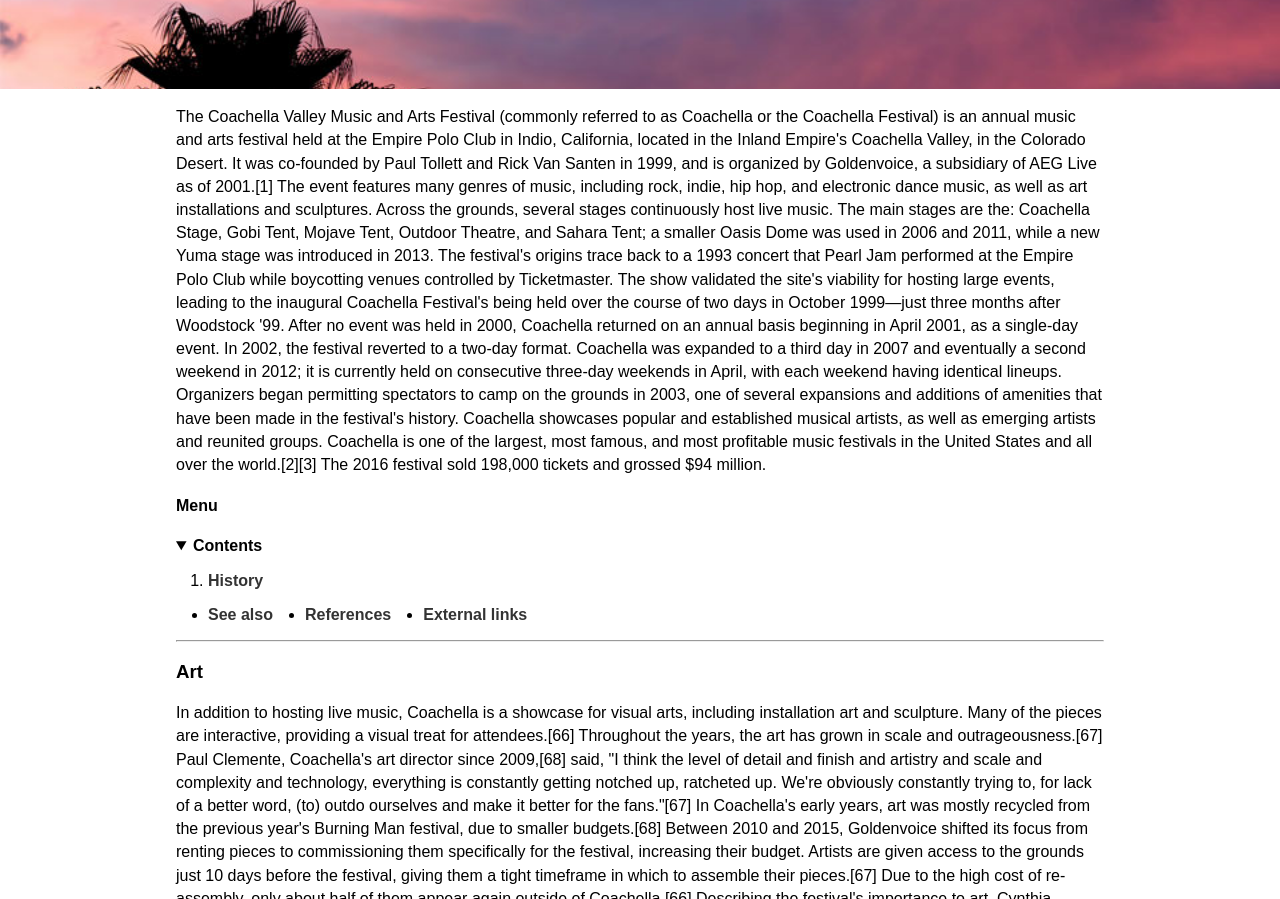
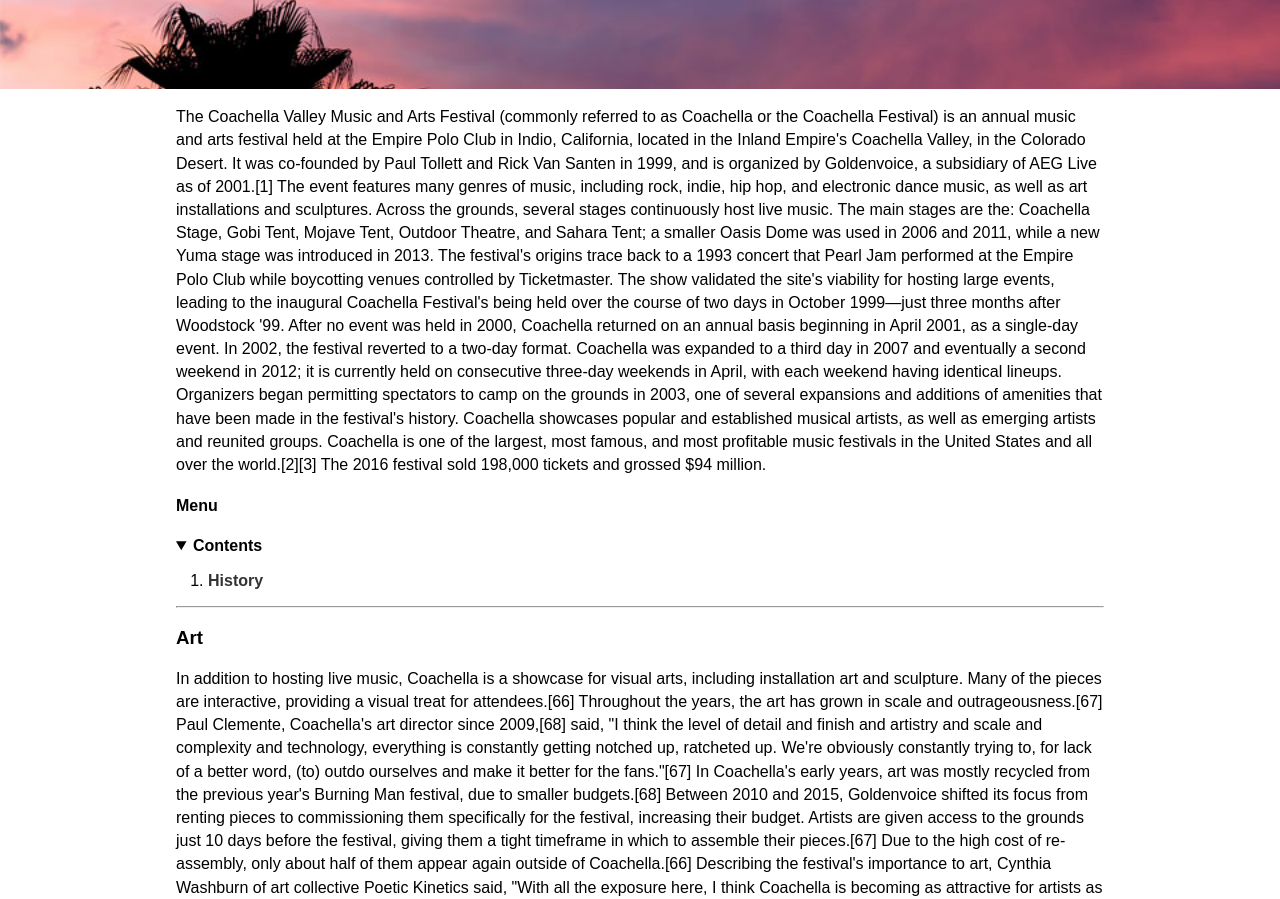
Before and after one commit to jmccarthy2/id-sp17-website, a plain HTML site: page index.html in a window 1280 px wide. Shown: the part 201-1100 px from the top of the page. Drawn offline with Linux system fonts and the light colour scheme.

Commit message:
Update index.html

```diff
--- a/index.html
+++ b/index.html
@@ -48,11 +48,6 @@
     <ol>
       <li><a href="history.html">History</a></li>
     </ol>
-    <ul>
-      <li><a href="#">See also</a></li>
-      <li><a href="#">References</a></li>
-      <li><a href="#">External links</a></li>
-    </ul>
   </details>
 </nav>
 
```
